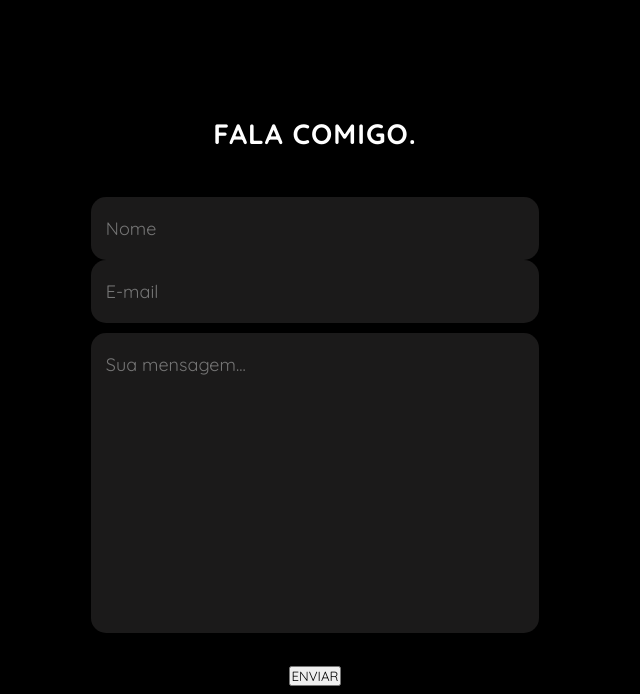
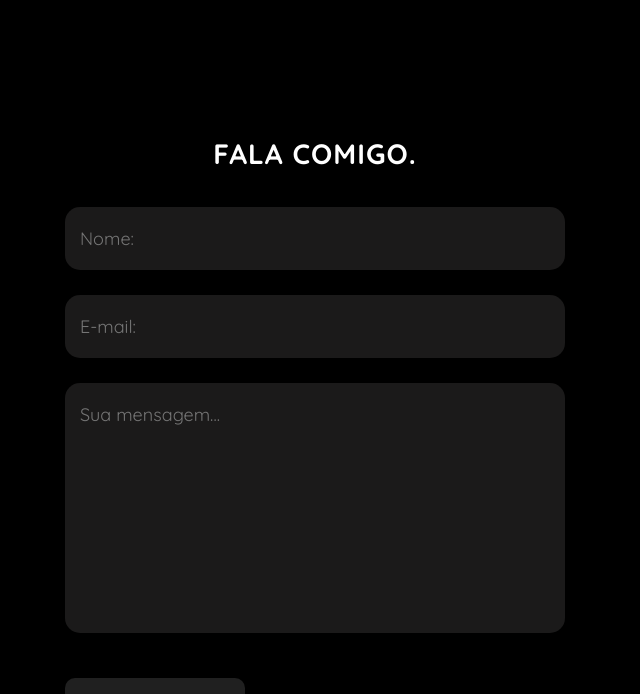
Before and after one commit to IsabeleSilvestre/Portifolio, a plain HTML site: page contato.html in a window 1280 px wide. Shown: the part 99-793 px from the top of the page, without its empty margins (325-965 px from the left). Drawn offline with Linux system fonts and the light colour scheme.

Commit message:
atualização

```diff
--- /dev/null
+++ b/btn-enviar.js
@@ -0,0 +1,9 @@
+const botao = document.querySelector(".botao");
+
+botao.onclick = function(){
+    this.innerHTML = "<div class='bolinha'></div>";
+    setTimeout(() => {
+        this.innerHTML = "Enviado!";
+        this.style = "background:rgb(27, 165, 87); color: #ffffff; pointer-events: none;";
+    }, 3000);
+}
--- a/contato.html
+++ b/contato.html
@@ -28,15 +28,13 @@
     <section class="formulario">
         <div class="interface">
             <h1 class="titulos">FALA COMIGO.</h1>
-            <form action="confirmacao.html" method="post" class="form-contato">
-                <div class="input-group">
-                    <input type="text" name="nome" placeholder="Nome" required>
-                    <input type="email" name="email" placeholder="E-mail" required>
-                </div>
+            <form action="">
+                <input type="text" name="" id="" placeholder="Nome:" required>
+                <input type="text" name="" id="" placeholder="E-mail:" required>
                 <textarea name="mensagem" placeholder="Sua mensagem..." required></textarea>
 
                 <div class="btn-enviar">
-                    <button type="submit">ENVIAR</button>
+                    <button type="submit" class="botao" id="meuBotao">ENVIAR</button>
                 </div>
             </form>
         </div>
@@ -62,5 +60,6 @@
             </div>
         </div>
     </footer>
+    <script src="btn-enviar.js"></script>
 </body>
 </html>
--- a/personalizacao.css
+++ b/personalizacao.css
@@ -1,3 +1,4 @@
+/*Estilo geral*/
 * {
     margin: 0;
     padding: 0;
@@ -339,25 +340,26 @@ li {
     line-height: 1.6;
 }
 
-/*estilo do formulario*/
-
-section.formulario{
-    padding: 80px 4%;
+/* Estilo do formulario */
+section.formulario {
+    padding: 100px 4%;
+    min-height: 80vh;
+    display: flex;
+    align-items: center;
 }
 
-form{
-    max-width: 500px;
+form {
+    width: 500px;
     margin: 0 auto;
     display: flex;
-    justify-content: center;
     flex-direction: column;
-    gap: 10px;
-    margin-top: 40px;
+    gap: 25px;
+    margin-top: 0px;
 }
 
-form input, form textarea{
+form input, form textarea {
     width: 100%;
-    background-color: rgba(90, 87, 87, 0.301);
+    background-color: rgba(90, 87, 87, 0.3);
     border: 0;
     outline: 0;
     padding: 20px 15px;
@@ -366,31 +368,17 @@ form input, form textarea{
     font-size: 18px;
 }
 
-form textarea{
+form textarea {
     resize: none;
-    height: 300px;
+    min-height: 250px;
 }
 
-form .btn-enviar{
+form .btn-enviar {
     margin-top: 20px;
     text-align: center;
 }
 
-form .btn-enviar input[type=submit] {
-    width: 200px;
-    background-color: blueviolet;
-    color: white;
-    font-weight: 700;
-    cursor: pointer;
-}
-
-.formulario {
-    min-height: 80vh;
-    display: flex;
-    align-items: center;
-}
-
-/* -- rodape---- */
+/* - rodape- */
 footer {
     background-color: #111;
     padding: 60px 4% 30px;
@@ -432,3 +420,44 @@ footer {
     color: #666;
     font-size: 0.9rem;
 }
+
+/* Botão */
+.botao {
+    background-color: rgb(32, 32, 32);
+    border: none;
+    border-radius: 10px;
+    color: white;
+    font-size: 18px;
+    font-family: monospace;
+    font-weight: bold;
+    width: 180px;
+    height: 50px;
+    cursor: pointer;
+    display: grid;
+    place-content: center;
+    transition: all 0.2s ease-in;
+}
+
+.botao:hover {
+    background-color: blueviolet;
+    color: white;
+}
+
+.bolinha {
+    pointer-events: none;
+    width: 30px;
+    height: 30px;
+    animation: botao-bolinha 0.8s ease infinite;
+    border-radius: 50%;
+    border: 3px solid transparent;
+    border-top-color: white;
+}
+
+@keyframes botao-bolinha {
+    0% {
+        transform: rotate(0turn);
+    }
+    100% {
+        transform: rotate(1turn);
+    }
+}
```
Also changed, not shown: confirmacao.html (deleted, +0 -20 lines).
